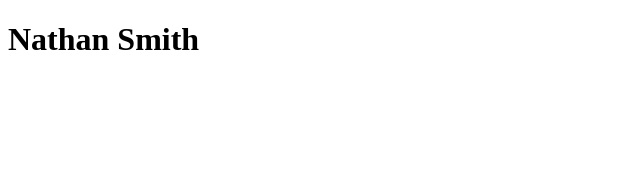
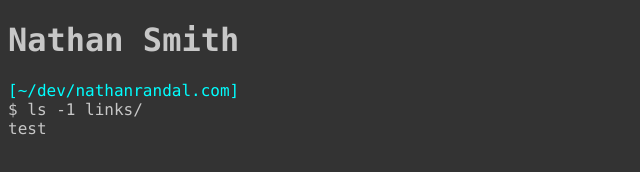
Before and after one commit to NathanRSmith/nathanrsmith.github.io, a plain HTML site: page templates/pages/index.html in a window 1280 px wide. Shown: the whole page, without its empty margins (0-640 px from the left). Drawn offline with Linux system fonts and the light colour scheme; files that its build step writes are made by us from their sources; files whose address does not match are found by name.

Commit message:
working on styles

```diff
--- a/static/css/style.css
+++ b/static/css/style.css
@@ -0,0 +1,24 @@
+body {
+  font-family: "Lucida Console", Monaco, monospace;
+  background-color: #333333;
+  color: #c7c7c7;
+}
+
+#title {
+
+}
+
+.PS1 {
+  color: cyan;
+}
+
+.prompt {
+
+}
+.prompt::before {
+  content: "$ ";
+}
+
+.output-line {
+
+}
--- a/templates/pages/index.html
+++ b/templates/pages/index.html
@@ -1,11 +1,15 @@
 <!DOCTYPE html>
 <html>
+<title>Nathan Smith</title>
 <link rel="stylesheet" href="{{static}}/css/style.css">
 <head>
 </head>
 <body>
-  <h1>Nathan Smith</h1>
+  <h1 id="title">Nathan Smith</h1>
 
+  <div class="PS1">[~/dev/nathanrandal.com]</div>
+  <div class="prompt">ls -1 links/</div>
+  <div class="output-line">test</div>
   <script src="{{static}}/js/home.js"></script>
 </body>
 </html>
```
